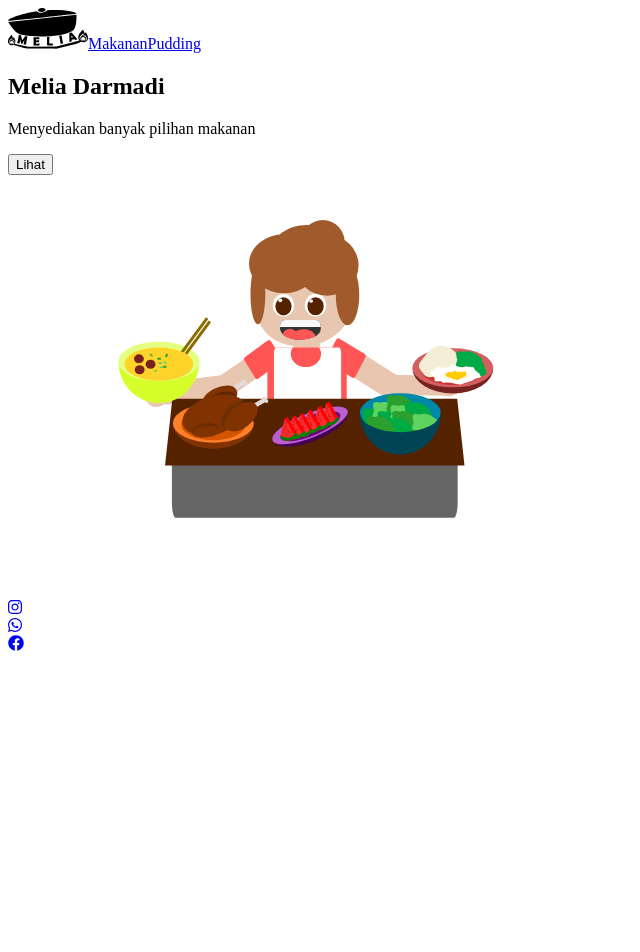
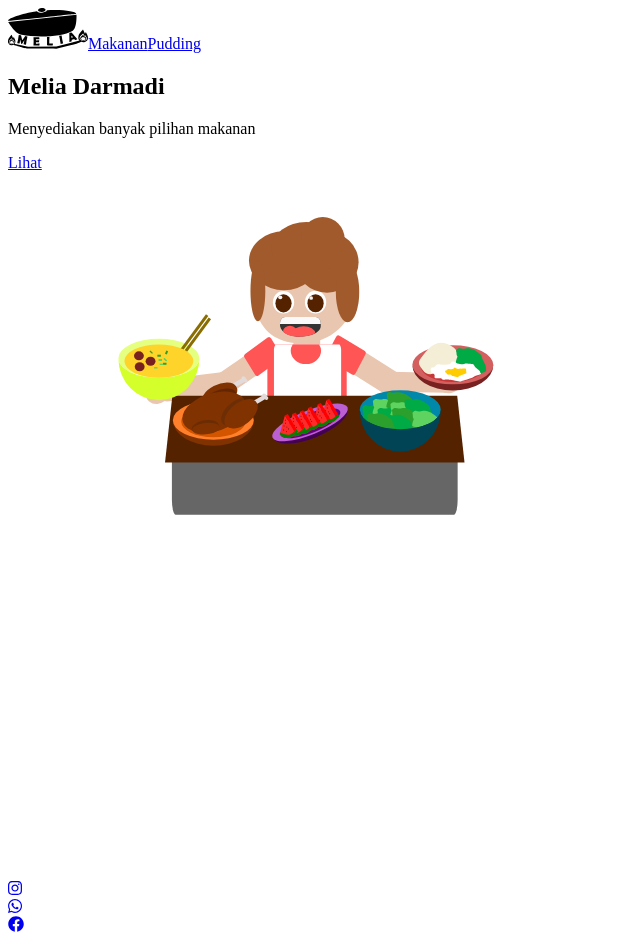
Before and after one commit to AnsellMaximilian/Melia-Darmadi, a Next.js app: page / in a window 1280 px wide. Shown: the top 952 px of the page, without its empty margins (0-640 px from the left). Before the commit the page ends 800 px from the top, so only its background shows below. Built offline with nearby package versions, Linux system fonts and the light colour scheme.

Commit message:
remove svg spage at bottom

```diff
--- a/pages/index.js
+++ b/pages/index.js
@@ -1,22 +1,38 @@
 import Layout from "../components/Layout";
 import Image from "next/image";
+import Link from "next/link";
 import showingFoodSVG from "../public/images/woman-showing-food.svg";
 export default function Home() {
   return (
     <Layout>
       <section className="hero coloured">
-        <div className="container flex flex-justify-between flex-align-center">
-          <div className="py-3">
+        <div className="container">
+          <div className="pb-3 pt-5 flex flex-justify-between flex-align-center">
+            <div>
               <h1 className="hero__title mb-1">Melia Darmadi</h1>
               <p className="hero__subtitle mb-3">
                 Menyediakan banyak pilihan makanan
               </p>
-            <button className="btn btn-primary-negative cta">Lihat</button>
+              <Link href="/makanan">
+                <a className="btn btn-primary-negative cta d-inline-block">
+                  Lihat
+                </a>
+              </Link>
             </div>
             <div className="w-50">
               <Image src={showingFoodSVG} alt="hero" />
             </div>
           </div>
+        </div>
+        <div className="flex flex-align-end">
+          <svg xmlns="http://www.w3.org/2000/svg" viewBox="0 0 1440 320">
+            <path
+              fill="#fff"
+              fillOpacity="1"
+              d="M0,128L80,144C160,160,320,192,480,186.7C640,181,800,139,960,112C1120,85,1280,75,1360,69.3L1440,64L1440,320L1360,320C1280,320,1120,320,960,320C800,320,640,320,480,320C320,320,160,320,80,320L0,320Z"
+            ></path>
+          </svg>
+        </div>
       </section>
     </Layout>
   );
--- a/styles/base/_general.scss
+++ b/styles/base/_general.scss
@@ -26,6 +26,40 @@
 
 // PADDINGS AND MARGINS
 .p {
+  &t {
+    &-1 {
+      padding-top: $spacing1;
+    }
+    &-2 {
+      padding-top: $spacing2;
+    }
+    &-3 {
+      padding-top: $spacing3;
+    }
+    &-4 {
+      padding-top: $spacing4;
+    }
+    &-5 {
+      padding-top: $spacing5;
+    }
+  }
+  &b {
+    &-1 {
+      padding-bottom: $spacing1;
+    }
+    &-2 {
+      padding-bottom: $spacing2;
+    }
+    &-3 {
+      padding-bottom: $spacing3;
+    }
+    &-4 {
+      padding-bottom: $spacing4;
+    }
+    &-5 {
+      padding-bottom: $spacing5;
+    }
+  }
   &y {
     &-1 {
       padding-top: $spacing1;
@@ -142,6 +176,10 @@
     &-center {
       align-items: center;
     }
+
+    &-end {
+      align-items: end;
+    }
   }
 }
 
@@ -151,3 +189,11 @@
     width: 50%;
   }
 }
+
+// DISPLAY
+
+.d {
+  &-inline-block {
+    display: inline-block;
+  }
+}
--- a/styles/components/_button.scss
+++ b/styles/components/_button.scss
@@ -17,7 +17,7 @@
     color: $primary-contrast-text-color;
     &-negative {
       color: $primary-color;
-      $background-color: $primary-contrast-text-color;
+      background-color: $primary-contrast-text-color;
     }
   }
 }
```
Lines whose indentation alone changed are shown as unchanged.
